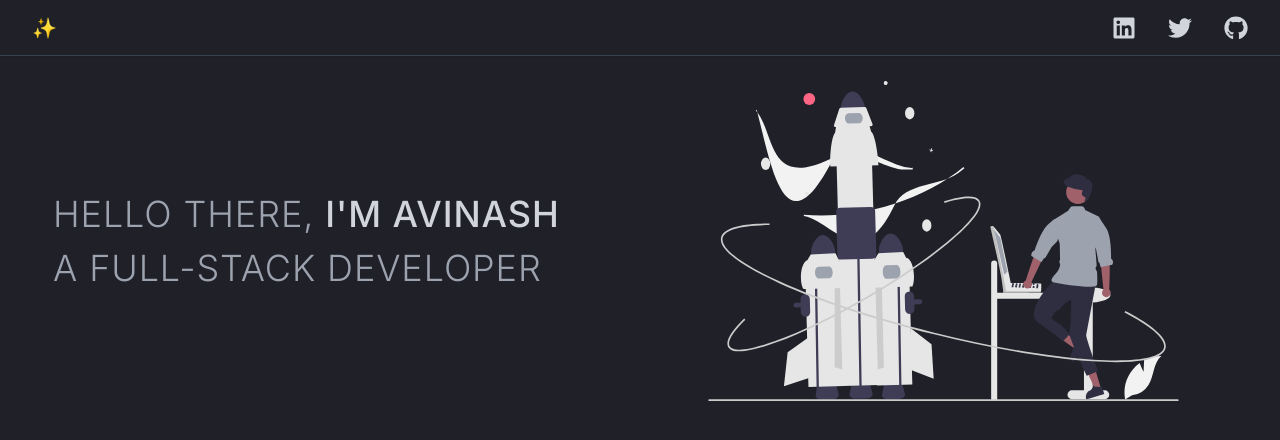
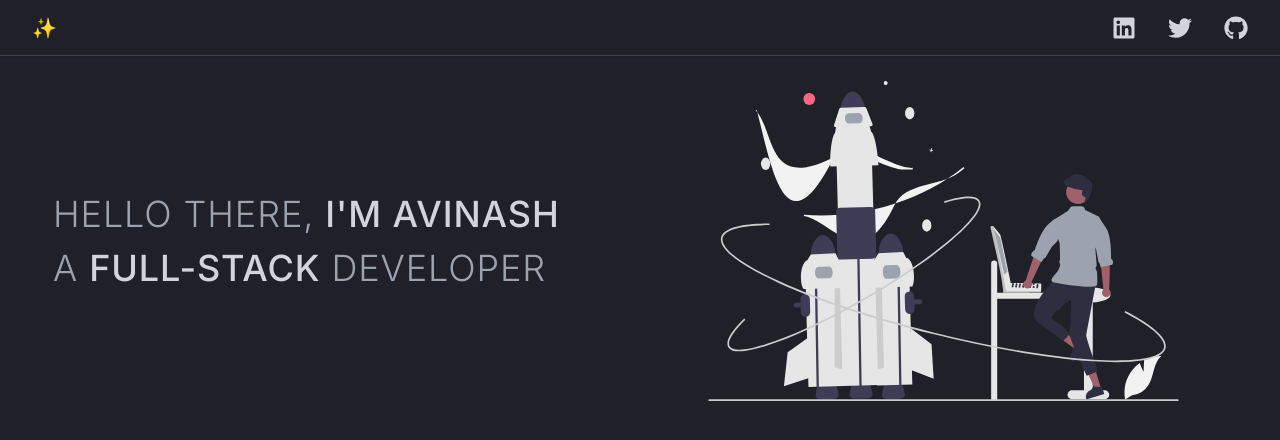
Before and after one commit to Avin008/portfolio-2.0, a Next.js app: page / in a window 1280 px wide. Shown: the top 440 px of the page. Built offline with nearby package versions, Linux system fonts and the light colour scheme.

Commit message:
style: highlight important text

```diff
--- a/app/page.tsx
+++ b/app/page.tsx
@@ -3,7 +3,7 @@ import Image from "next/image";
 
 export default function Home() {
   return (
-    <main className="h-screen border border-transparent px-8">
+    <main className="h-screen border border-transparent px-8 space-y-10">
       <Intro />
     </main>
   );
--- a/components/Intro.tsx
+++ b/components/Intro.tsx
@@ -11,7 +11,13 @@ export const Intro = (): React.ReactElement => {
               I'M AVINASH
             </span>
           </span>
-          <span className="">A FULL-STACK DEVELOPER</span>
+          <span className="">
+            A{" "}
+            <span className="text-gray-300 font-medium">
+              FULL-STACK
+            </span>{" "}
+            DEVELOPER
+          </span>
         </h1>
       </div>
       <div className="relative">
```
